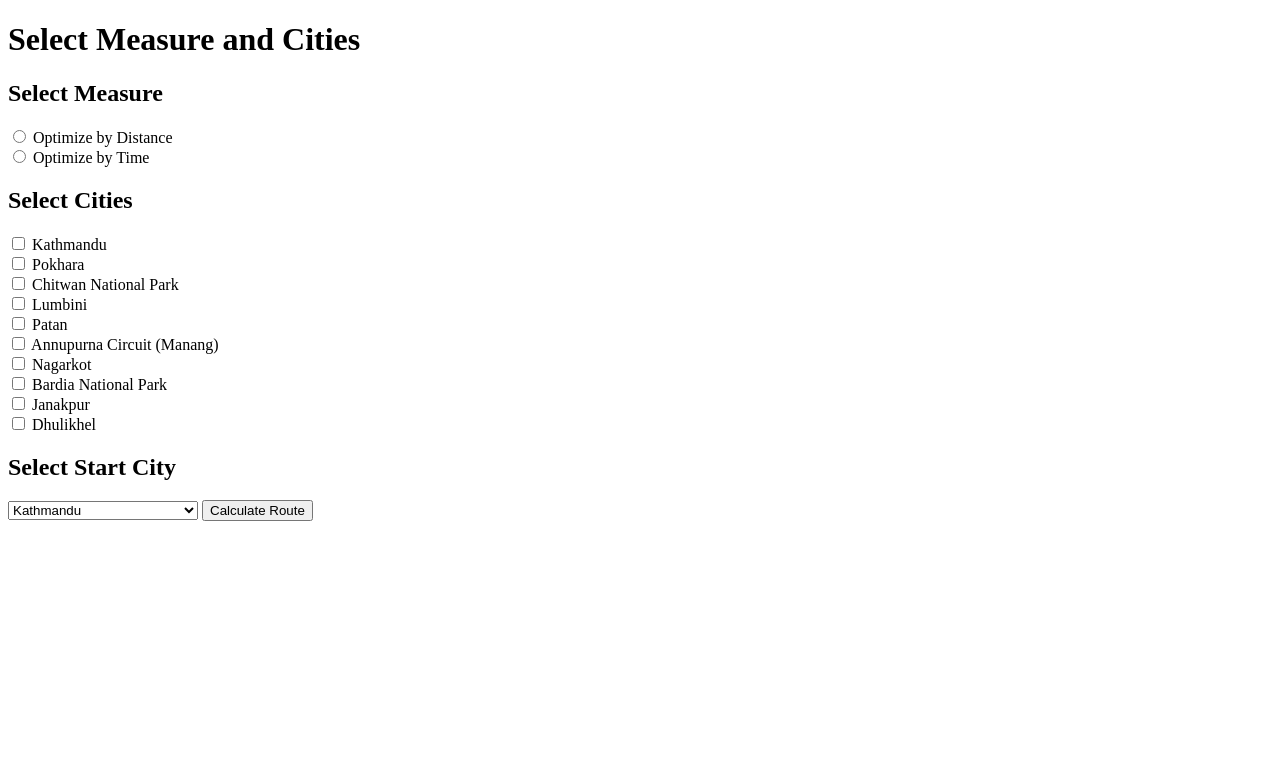
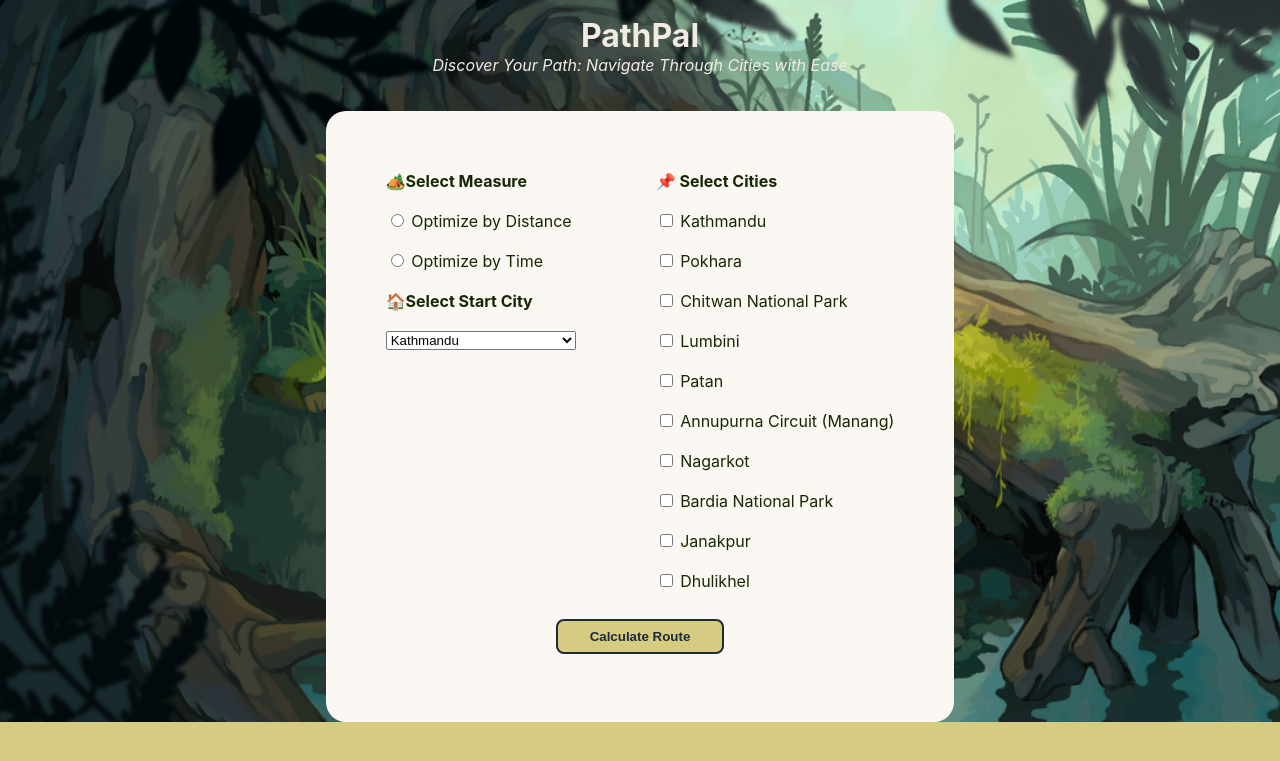
Before and after one commit to Krishtalbot/PathPal, a Flask app: page / in a window 1280 px wide. Shown: the top 761 px of the page. Run offline with Flask 3, Linux system fonts and the light colour scheme.

Commit message:
Create the UI for the home page

```diff
--- /dev/null
+++ b/static/style/stylesheet.css
@@ -0,0 +1,74 @@
+body{
+    font-family: -apple-system, BlinkMacSystemFont, 'Segoe UI', Roboto, Oxygen, Ubuntu, Cantarell, 'Open Sans', 'Helvetica Neue', sans-serif;
+    margin: 0;
+    background-color: #d5cc81;
+    color: #162802;
+    display: flex;
+    flex-direction: column;
+    align-items: center;
+    justify-content: center;
+    gap:20px;
+    background-image: url(../img/2cf8b2390d371494b33b76c79ca1e6e7.png);
+    background-repeat:no-repeat;
+    background-size:cover;
+}
+.header{
+    display: flex;
+    flex-direction: column;
+    justify-content: center;
+    align-items: center;
+    color: #f1ebe4;
+    margin: 16px;
+}
+.header strong{
+    font-size: 32px;
+}
+.header .text{
+    font-style: italic;
+}
+
+form{
+    background-color: #fbf8f4;
+    padding: 60px;
+    border-radius: 20px;
+    display: flex;
+    flex-direction: column;
+    gap: 20px;
+    justify-content: center;
+    align-items: center;
+}
+
+.container{
+    display: flex;
+    gap: 80px;
+}
+.container .first{
+    display: flex;
+    flex-direction: column;
+    gap: 20px;
+
+}
+.container .second{
+    display: flex;
+    flex-direction: column;
+    gap: 20px;
+}
+button{
+    background-color:#d5cc81;
+    border-style: hidden;
+    border-radius: 8px;
+    padding:8px 32px;
+    color:#1F2937;
+    font-weight: bold;
+    margin: 8px 0px;
+    border-color: #f9faf8;
+    border: 2px;
+    border-style: solid;
+}
+button:hover{
+   background-color: #a79f58;
+
+}
+label{
+    accent-color: #a0c7fe;
+}
--- a/templates/index.html
+++ b/templates/index.html
@@ -3,38 +3,42 @@
 <head>
     <meta charset="UTF-8">
     <meta name="viewport" content="width=device-width, initial-scale=1.0">
-    <title>Select Measure and Cities</title>
+    <title>PathPal</title>
+    <link rel="stylesheet" href="{{ url_for('static', filename='style/stylesheet.css') }}">
 </head>
 <body>
-    <h1>Select Measure and Cities</h1>
+    <div class="header"><strong>PathPal</strong>
+        <div class="text">Discover Your Path: Navigate Through Cities with Ease</div>
+    </div>
+
     <form action="/select_cities" method="POST">
-        <h2>Select Measure</h2>
+        <div class="container">
+            <div class="first">
+                <strong>🏕️Select Measure</strong>
             <label>
                 <input type="radio" name="measure" value="distance" required>
                 Optimize by Distance
             </label>
-        <br>
             <label>
                 <input type="radio" name="measure" value="time" required>
                 Optimize by Time
             </label>
+            <strong>🏠Select Start City</strong>
+            <select name="start_city" required>
+                {% for city in cities %}
+                <option value="{{ city }}">{{ city }}</option>
+                {% endfor %}
+            </select></div>
 
-        <h2>Select Cities</h2>
+        <div class="second"> <strong>📌 Select Cities</strong>
             {% for city in cities %}
             <label>
                 <input type="checkbox" name="cities" value="{{ city }}">
                 {{ city }}
             </label>
-        <br>
             {% endfor %}
-
-        <h2>Select Start City</h2>
-        <select name="start_city" required>
-            {% for city in cities %}
-            <option value="{{ city }}">{{ city }}</option>
-            {% endfor %}
-        </select>
-
+        </div>
+        </div>
        <button type="submit">Calculate Route</button>
     </form>
 </body>
```
Also changed, not shown: static/img/2cf8b2390d371494b33b76c79ca1e6e7.png (added). Lines whose indentation alone changed are shown as unchanged.
